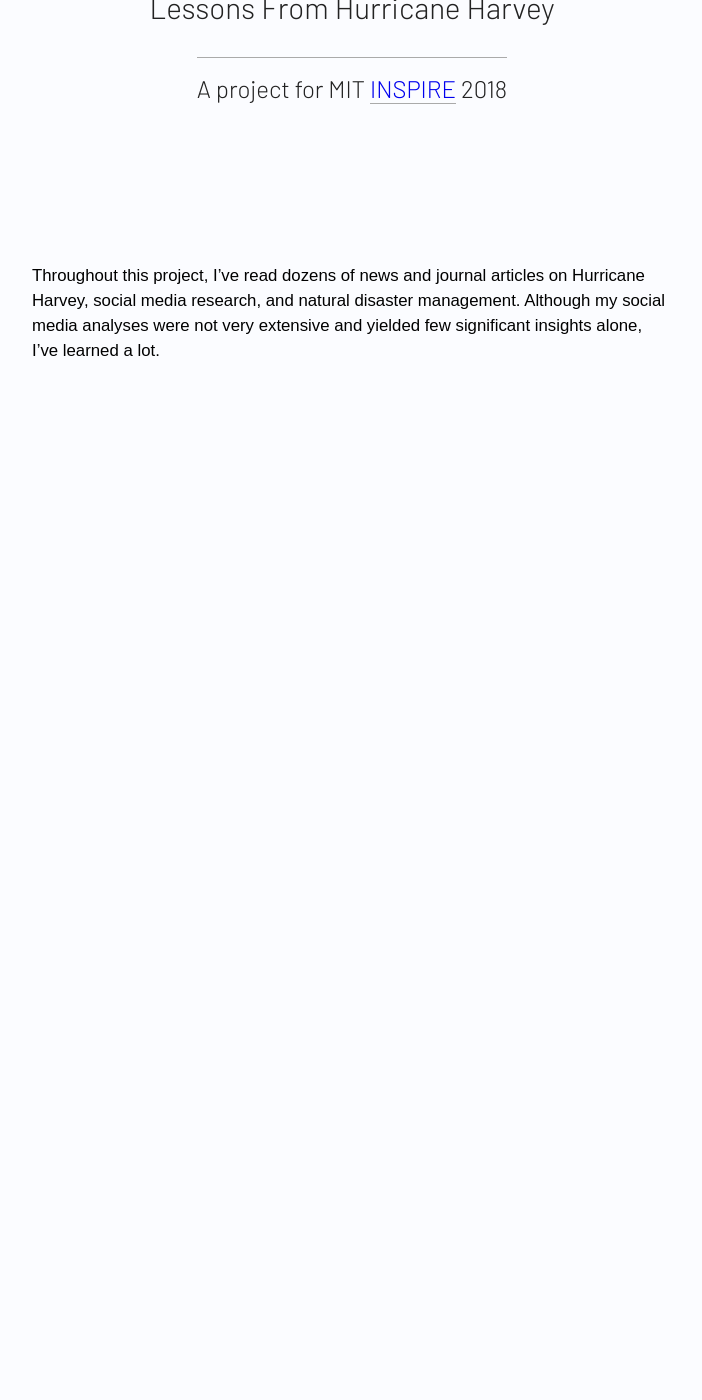
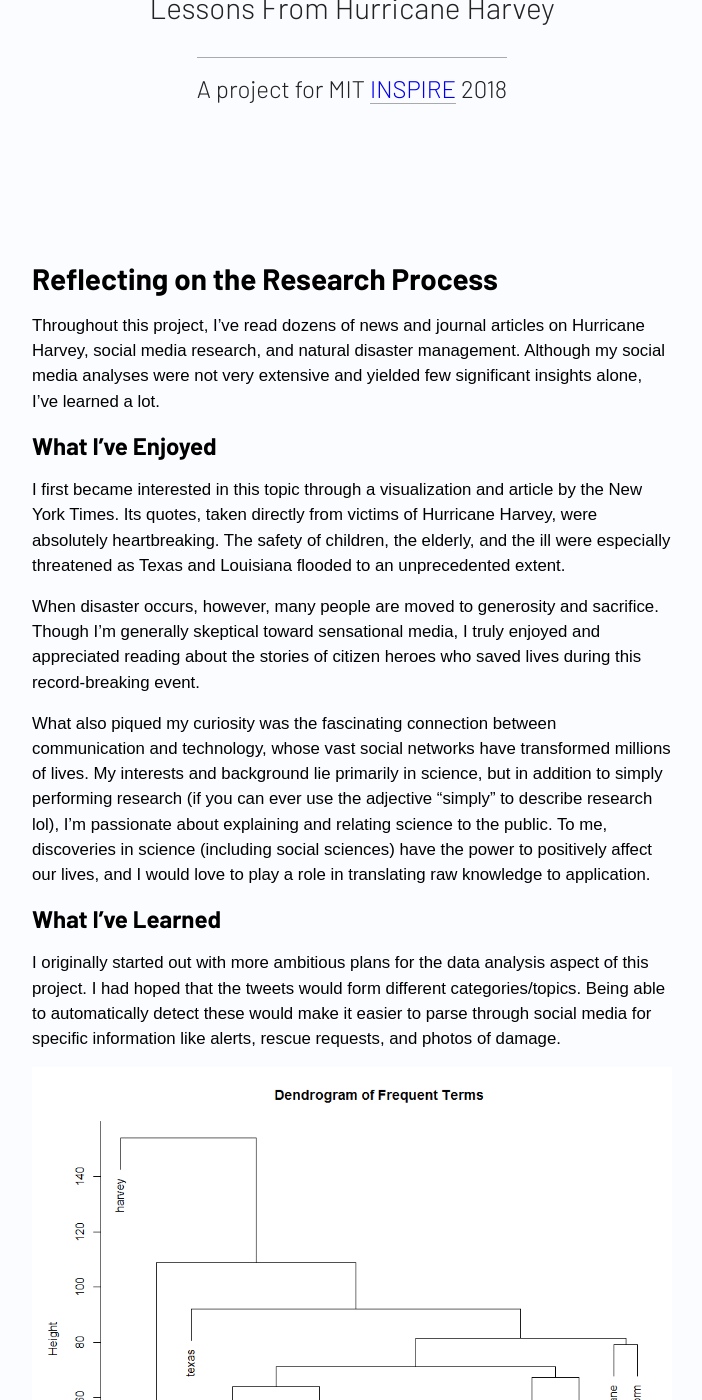
Before and after one commit to katavie/harvey, a Jekyll site: the page built from _posts/2018-01-02-reflecting-research.md, in a window 1280 px wide and 1400 px high, scrolled down 217 px. Shown: the whole window, without its empty margins (288-990 px from the left). Built offline with Jekyll 4.4.1, drawn with Linux system fonts in a browser that asks for light colours; before the commit the page ends 900 px from its top, so only the background shows below that; some of the changed text lies outside the part shown.

Commit message:
Last two posts

```diff
--- a/_posts/2018-01-02-reflecting-research.md
+++ b/_posts/2018-01-02-reflecting-research.md
@@ -3,4 +3,26 @@ title: Reflecting on the Research Process
 date: 2018-01-02
 ---
 
+## Reflecting on the Research Process
+
 Throughout this project, I've read dozens of news and journal articles on Hurricane Harvey, social media research, and natural disaster management. Although my social media analyses were not very extensive and yielded few significant insights alone, I've learned a lot.
+
+### What I've Enjoyed
+
+I first became interested in this topic through a visualization and article by the New York Times. Its quotes, taken directly from victims of Hurricane Harvey, were absolutely heartbreaking. The safety of children, the elderly, and the ill were especially threatened as Texas and Louisiana flooded to an unprecedented extent.
+
+When disaster occurs, however, many people are moved to generosity and sacrifice. Though I'm generally skeptical toward sensational media, I truly enjoyed and appreciated reading about the stories of citizen heroes who saved lives during this record-breaking event.
+
+What also piqued my curiosity was the fascinating connection between communication and technology, whose vast social networks have transformed millions of lives. My interests and background lie primarily in science, but in addition to simply performing research (if you can ever use the adjective "simply" to describe research lol), I'm passionate about explaining and relating science to the public. To me, discoveries in science (including social sciences) have the power to positively affect our lives, and I would love to play a role in translating raw knowledge to application.
+
+### What I've Learned
+
+I originally started out with more ambitious plans for the data analysis aspect of this project. I had hoped that the tweets would form different categories/topics. Being able to automatically detect these would make it easier to parse through social media for specific information like alerts, rescue requests, and photos of damage.
+
+![Dendrogram of terms from Harvey tweets]({{'/img/dendrogram.png'|prepend:site.baseurl}})
+
+Despite my relative failures in that area, I learned a tremendous amount in my background literature review. I read a variety of sources, from op-eds to Congressional reports (which I hadn't even known existed beforehand!) to public health journal articles.
+
+The intersection of disaster management and social media technology is inherently interdisciplinary and complex. As a result, I had to consult diverse resources and weave them into a (hopefully) coherent narrative and argument. It definitely required a lot of critical thinking and considerations of how to organize the flow of my paper, but I would say this is one of the most important lessons I've learned.
+
+The Internet inundates us with information, and being able to sort through it, pinpoint the significant details, and create something valuable is a skill that I value.
--- a/index.html
+++ b/index.html
@@ -53,11 +53,11 @@ layout: home
                 <div class="img-wrap">
                     <img src="img/log.png" alt="">
                     <div class="hover-text pre-active">
-                        <h4><a href="twitter-challenges">The Challenges of Collecting Twitter Data</a></h4>
+                        <h4><a href="challenges-twitter">The Challenges of Collecting Twitter Data</a></h4>
                         <p class="date">December 23, 2017</p>
                         <p class="brief">
                             Every minute, an average of 350,000 tweets are posted on Twitter. Extracting this data is a challenge because Twitter's free APIs, including Search and Streaming, only provide access to a limited selection of content.
-                            <a href="twitter-challenges">Read More</a>
+                            <a href="challenges-twitter">Read More</a>
                         </p>
                     </div>
                 </div>
@@ -66,7 +66,7 @@ layout: home
             <article>
                 <div class="img-wrap">
                     <img src="img/wordcloud.jpg" alt="">
-                    <div class="hover-text pre-active">
+                    <div class="hover-text">
                         <h4><a href="social-media">Social Media and Emergency Response</a></h4>
                         <p class="date">December 22, 2017</p>
                         <p class="brief">
```
Also changed, not shown: _posts/2017-12-23-challenges-twitter.md (+8 -2 lines), _posts/2018-01-04-future.md (+9 -1 lines).
